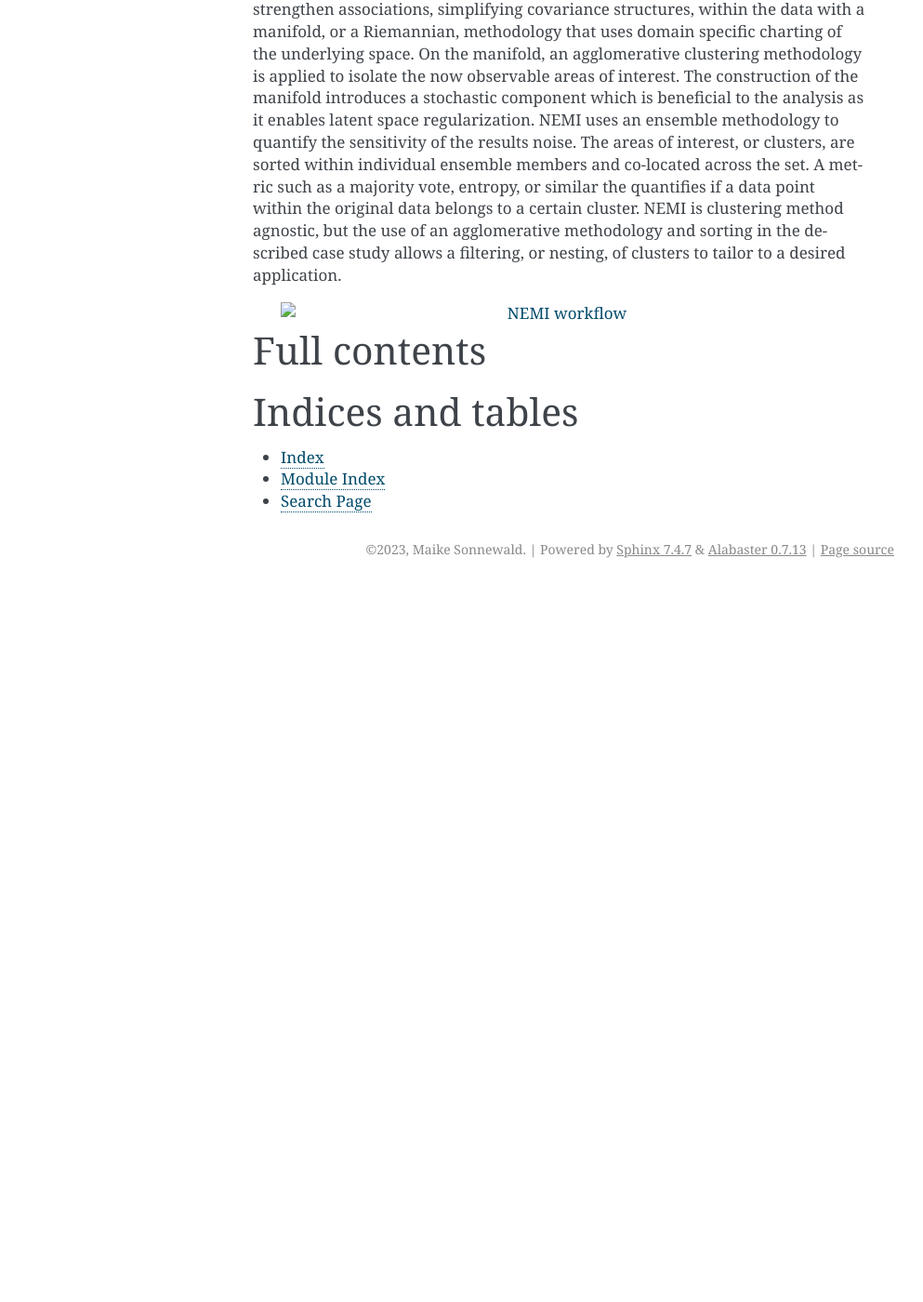
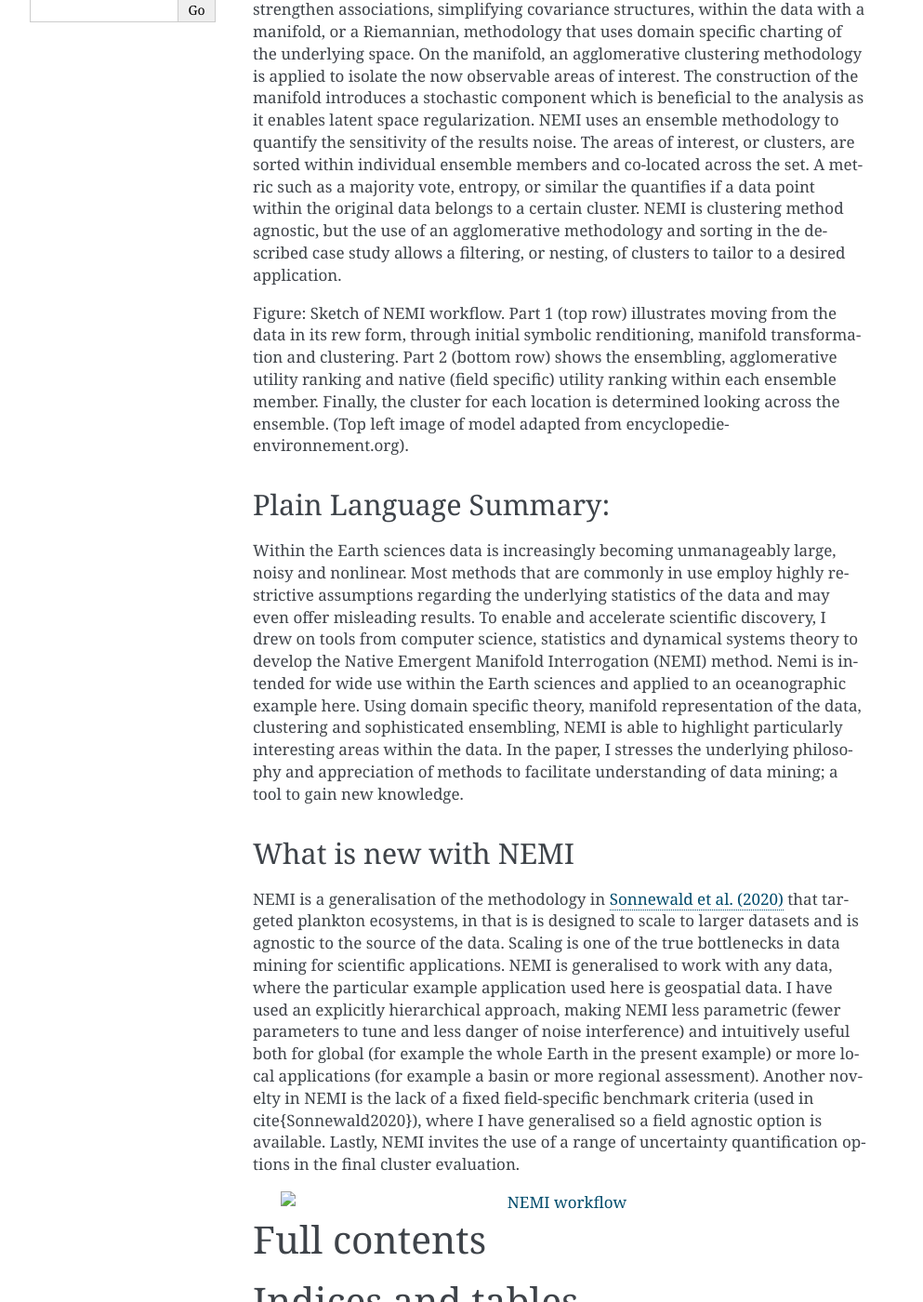
Before and after one commit to maikejulie/NEMI, a Sphinx documentation site: the page built from docs/index.rst, in a window 1280 px wide and 1400 px high, scrolled down 336 px. Shown: the whole window at 93% size, without its empty margins (148-1141 px from the left). Built offline with Sphinx 7.4.7, drawn with Linux system fonts in a browser that asks for light colours; before the commit the page ends 966 px from its top, so only the background shows below that; some of the changed text lies outside the part shown.

Commit message:
update to README content

```diff
--- a/docs/index.rst
+++ b/docs/index.rst
@@ -6,7 +6,7 @@
 Welcome to NEMI
 ================================
 
-Native Emergent Manifold Interrogation (NEMI) is a workflow to determine regions of interest in large or highly complex and nonlinear data.
+Native Emergent Manifold Interrogation (NEMI) is a method to determine regions of interest in large or highly complex and nonlinear data.
 
 Algorithms to determine regions of interest in large or highly complex and nonlinear data is becoming increasingly important.
 Novel methodologies from computer science and dynamical systems are well placed as analysis tools, but are underdeveloped for
@@ -21,6 +21,29 @@
 quantifies if a data point within the original data belongs to a certain cluster. NEMI is clustering method agnostic, but the use of an
 agglomerative methodology and sorting in the described case study allows a filtering, or nesting, of clusters to tailor to a desired application.
 
+Figure: Sketch of NEMI workflow. Part 1 (top row) illustrates moving from the data in its rew form, through initial symbolic renditioning, manifold transformation and clustering. Part 2 (bottom row) shows the ensembling, agglomerative utility ranking and native (field specific) utility ranking within each ensemble member. Finally, the cluster for each location is determined looking across the ensemble. (Top left image of model adapted from encyclopedie-environnement.org).
+
+Plain Language Summary:
+-----------------------
+Within the Earth sciences data is increasingly becoming unmanageably large, noisy and nonlinear.
+Most methods that are commonly in use employ highly restrictive assumptions regarding the underlying
+statistics of the data and may even offer misleading results. To enable and accelerate scientific
+discovery, I drew on tools from computer science, statistics and dynamical systems theory to develop
+the Native Emergent Manifold Interrogation (NEMI) method. Nemi is intended for wide use within the Earth
+sciences and applied to an oceanographic example here. Using domain specific theory, manifold representation
+of the data, clustering and sophisticated ensembling, NEMI is able to highlight particularly interesting
+areas within the data. In the paper, I stresses the underlying philosophy and appreciation of methods to
+facilitate understanding of data mining; a tool to gain new knowledge.
+
+
+What is new with NEMI
+---------------------
+NEMI is a generalisation of the methodology in `Sonnewald et al. (2020) <https://www.science.org/doi/10.1126/sciadv.aay4740>`__ that targeted plankton ecosystems,
+in that is is designed to scale to larger datasets and is agnostic to the source of the data. Scaling is one of the true bottlenecks in data mining for scientific applications. NEMI is generalised to work with any data,
+where the particular example application used here is geospatial data. I have used an explicitly hierarchical approach, making NEMI less parametric (fewer parameters to tune and less danger of noise interference) and
+intuitively useful both for global (for example the whole Earth in the present example) or more local applications (for example a basin or more regional assessment). Another novelty in NEMI is the lack of a fixed
+field-specific benchmark criteria (used in \cite{Sonnewald2020}), where I have generalised so a field agnostic option is available.
+Lastly, NEMI invites the use of a range of uncertainty quantification options in the final cluster evaluation.
 
 .. image:: ../../images/NEMI_sketch.png
     :width: 600px
```
